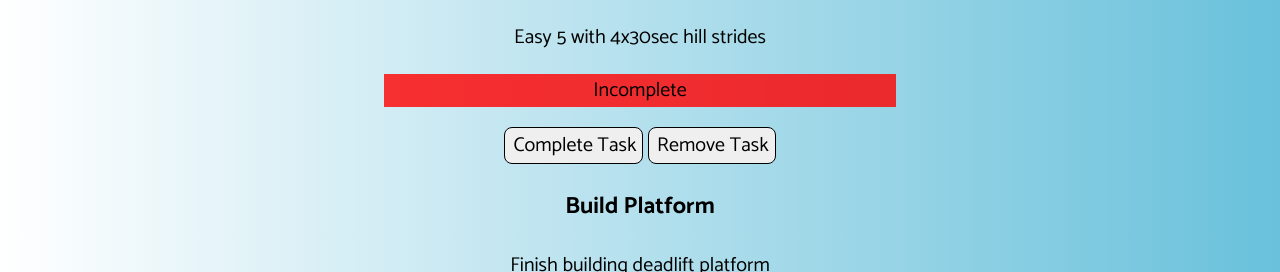
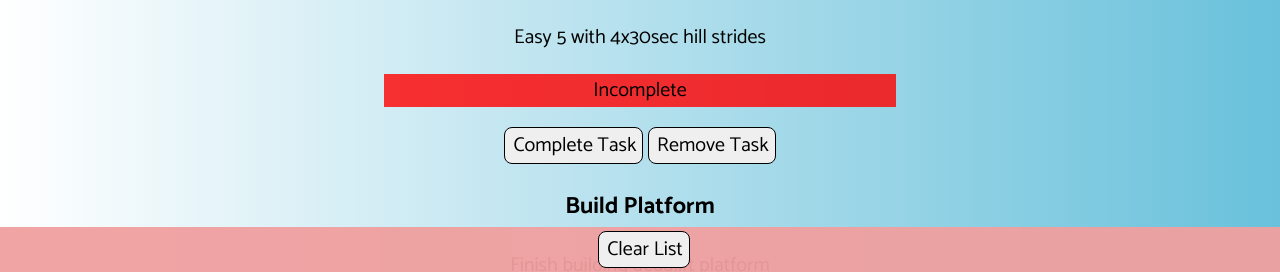
Before and after one commit to luka-danger/to-do-list, a website built with webpack: page src/index.html in a window 1280 px wide. Shown: the part 528-800 px from the top of the page. Built offline with nearby package versions, Linux system fonts and the light colour scheme.

Commit message:
Update style

```diff
--- a/src/style.css
+++ b/src/style.css
@@ -37,6 +37,7 @@ body {
 .bottom {
   display: flex;
   justify-content: center;
+  margin-bottom: 2rem;
 }
 
 .header {
@@ -45,6 +46,13 @@ body {
   margin: 0;
 }
 
+.footer {
+  width: 100vw;
+  background-color: rgba(241, 159, 159, 0.946);
+  position: fixed;
+  padding: 0.25rem;
+  bottom: 0;
+}
 
 #add-task-btn {
   font-size: 1.5rem;
@@ -105,6 +113,11 @@ button:active {
   background-color: rgba(255, 0, 0, 0.804);
 }
 
+@media (max-width: 95px) {
+  .list-buttons {
+    margin: 1rem;
+  }
+}
 
 @media (max-width: 236px) {
   .list-body,
```
